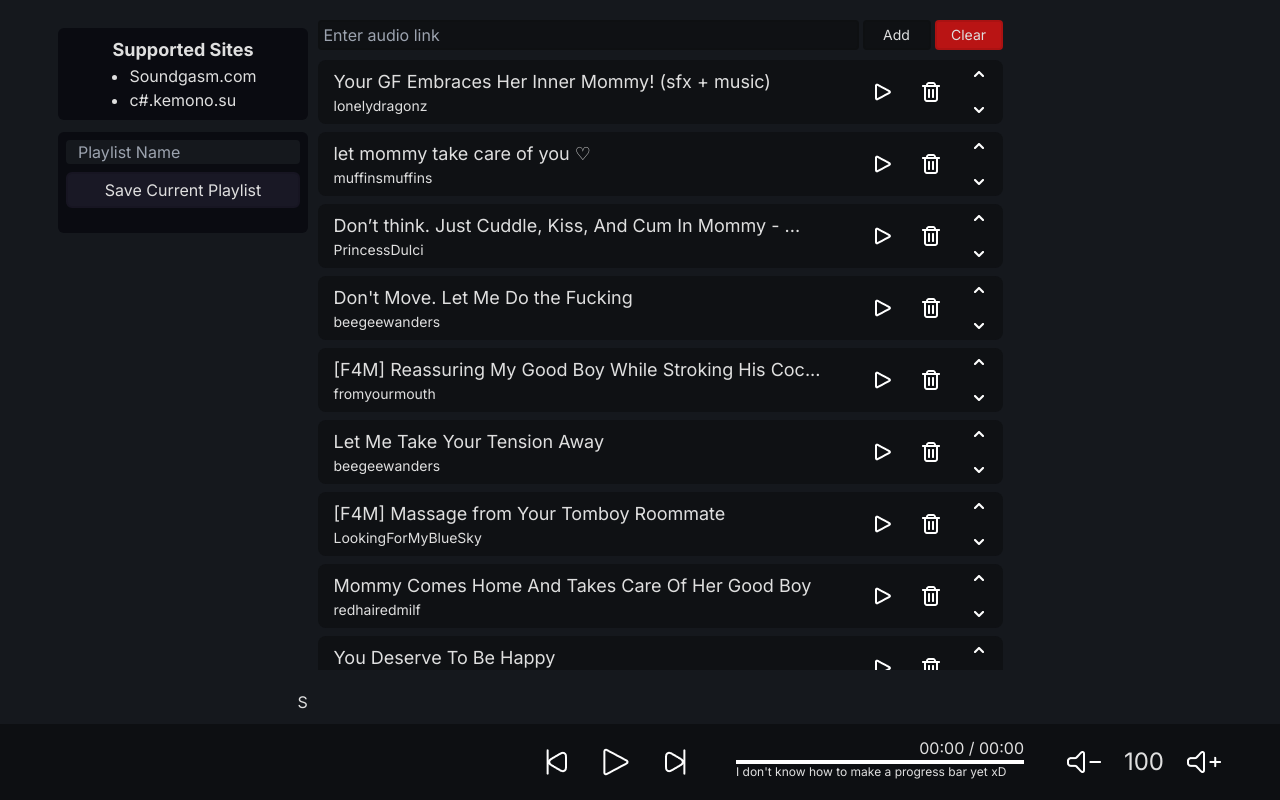
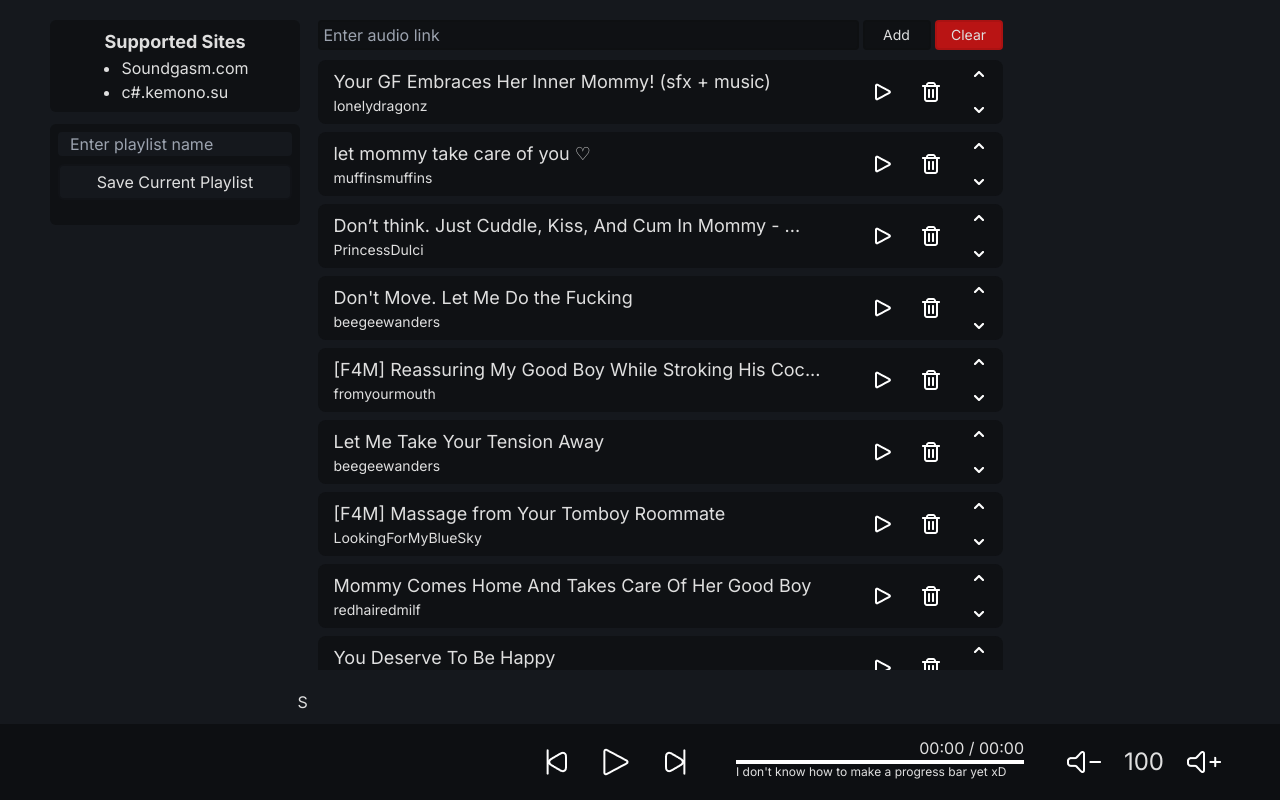
Before and after one commit to R-uan/soundgas-playlist, a Next.js app: page / in a window 1280 px wide. Built offline with nearby package versions, Linux system fonts and the light colour scheme.

Commit message:
update save playlist ui
yay

```diff
--- a/src/app/components/SidePanel.tsx
+++ b/src/app/components/SidePanel.tsx
@@ -6,7 +6,7 @@ export default function SidePanel() {
 	const { currentAudioList } = useAudioListContext();
 	const playlistName = useRef<HTMLInputElement | null>(null);
 	const [playlistKeys, setPlaylistKeys] = useState<string[]>([]);
-	const [test, setTest] = useState(0);
+	const [trigger, setTrigger] = useState(0);
 
 	useEffect(() => {
 		function GetPlayListsKeys() {
@@ -19,44 +19,46 @@ export default function SidePanel() {
 			setPlaylistKeys(PlaylistKeys);
 		}
 		GetPlayListsKeys();
-	}, [test]);
+	}, [trigger]);
 
 	function SavePlayList() {
 		const input = playlistName.current;
 		if (input && currentAudioList.length > 0) {
 			const name = "pl$" + input.value.split(" ").join("_");
 			localStorage.setItem(name, JSON.stringify(currentAudioList));
-			setTest(test + 1);
+			setTrigger(Math.random() * 1000);
 		}
 	}
 
 	return (
-		<div className="absolute rounded flex flex-col items-center h-fit left-[50px] p-2 mt-5 gap-3">
-			<div className="bg-[#0a0b11] w-[250px] h-fit flex flex-col items-center p-2 rounded-md">
+		<div className="absolute rounded flex flex-col items-center h-fit left-[50px] mt-5 gap-3">
+			<div className="bg-[#0F1114] w-[250px] h-fit flex flex-col items-center p-2 rounded-md">
 				<span className="text-lg font-bold">Supported Sites</span>
 				<ol className="ml-5 list-disc">
 					<li>Soundgasm.com</li>
 					<li>c#.kemono.su</li>
 				</ol>
 			</div>
-			<div className="bg-[#0a0b11] h-fit w-[250px] flex flex-col justify-start items-center rounded-md p-2 gap-2">
+			<div className="bg-[#0F1114] h-fit w-[250px] flex flex-col justify-start items-center rounded-md p-2 gap-2">
 				<input
 					type="text"
 					ref={playlistName}
 					name="playlist-name"
 					className="w-full rounded pl-3 bg-[#15181D] border-[#00000015]"
-					placeholder="Playlist Name"
+					placeholder="Enter playlist name"
 				/>
 				<button
 					onClick={SavePlayList}
-					className="border-[#171522] border-2 p-1 bg-[#191825] hover:bg-[#393E46] w-full rounded-md">
+					className="border-[#00000036] border-2 p-1 bg-[#15181D] hover:bg-[#0F0F0F] w-full rounded-md">
 					Save Current Playlist
 				</button>
 				<hr />
-				<div className="h-fit w-full flex flex-col gap-1">
-					{playlistKeys.map((key) => (
-						<Playlist key={key} playlistKey={key} />
-					))}
+				<div className="w-full max-h-[200px] overflow-auto">
+					<div className="h-fit w-full flex flex-col gap-1">
+						{playlistKeys.map((key) => (
+							<Playlist key={key} playlistKey={key} trigger={setTrigger} />
+						))}
+					</div>
 				</div>
 			</div>
 		</div>
```
Also changed, not shown: src/app/components/Playlist.tsx (+19 -3 lines), src/app/globals.css (+4 -4 lines).
